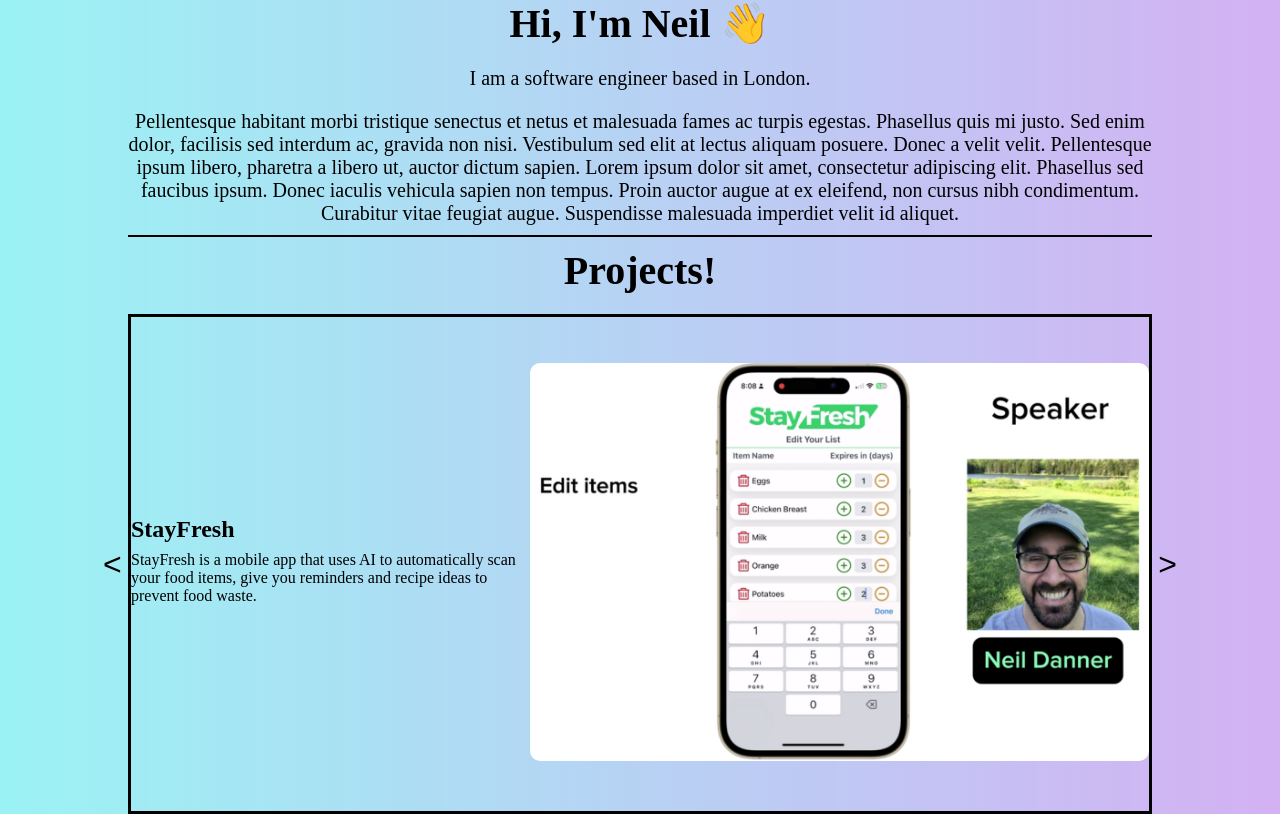
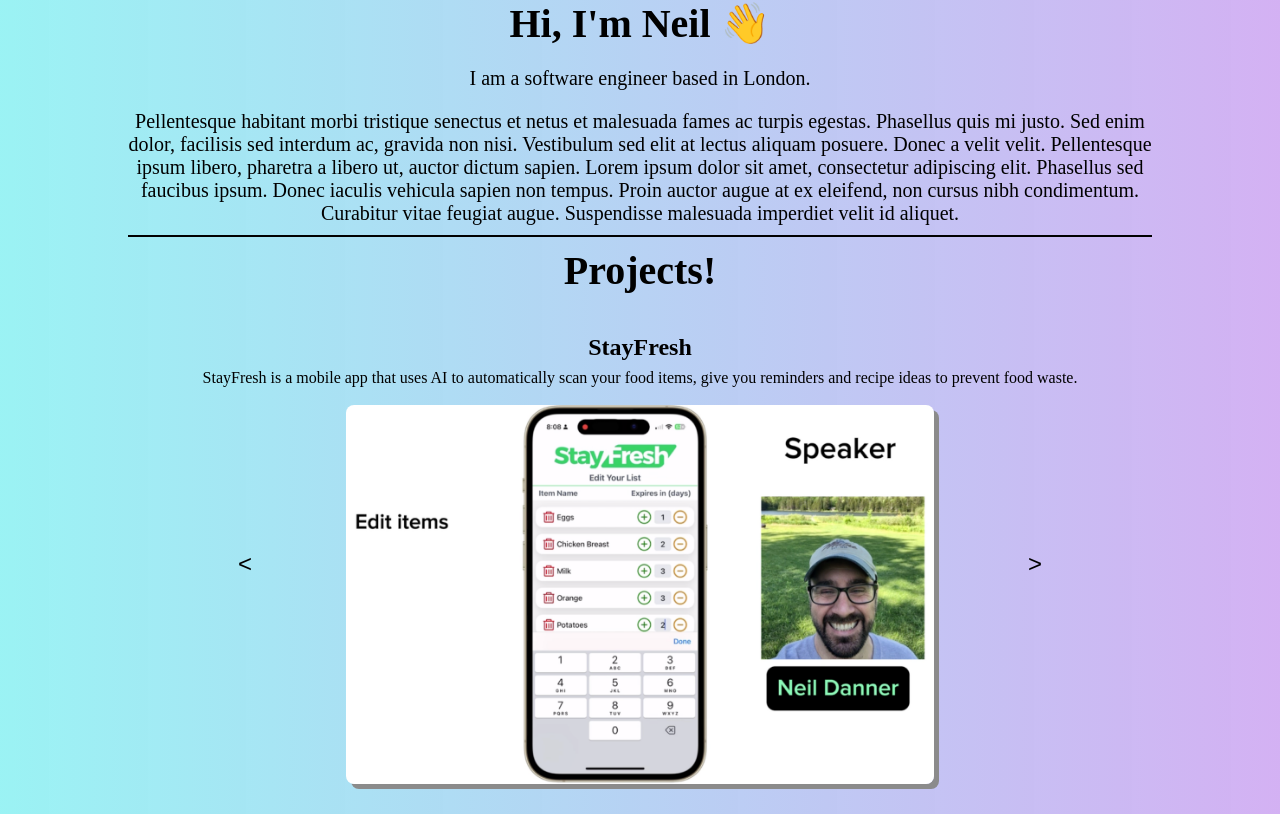
Before and after one commit to ndanner22/Personal-Site, a React (Vite) app: page / in a window 1280 px wide. Shown: the part 298-1112 px from the top of the page. Built offline with nearby package versions, Linux system fonts and the light colour scheme.

Commit message:
Fix styling issues from project carousel on homepage. Removed display:flex from home-project-image-container to fix image render

```diff
--- a/src/App.css
+++ b/src/App.css
@@ -1,7 +1,7 @@
 .header {
   width: 100%;
   padding: 1rem 0; /* Example padding */
-  box-sizing: border-box; /* Include padding and border in the element's total width and height */
+  box-sizing: border-box;
 }
 
 .header-container {
@@ -169,8 +169,6 @@
   margin: 0 auto;
   display: flex;
   justify-content: center;
-  border: solid;
-  padding-bottom: 10px;
   align-items: center;
 }
 
@@ -179,23 +177,20 @@
   transition: transform 0.5s ease-in-out;
   width: 100%;
   height: 100%;
-  border: solid;
+}
+
+.home-project-headline {
+  text-align: center;
 }
 
 .home-carousel-item {
   flex: 0 0 100%;
   display: flex;
   flex-direction: column;
+  justify-content: flex-start;
+  align-items: center;
   padding: 20px;
   height: 100%;
-  border: solid;
-}
-
-.home-carousel-item.active {
-  flex: 0 0 100%;
-  display: flex;
-  flex-direction: column;
-  border: solid;
 }
 
 .project-carousel-title,
@@ -203,23 +198,22 @@
   margin-bottom: 8px;
 }
 
-/* .home-carousel-image-container {
+.home-carousel-image-container {
   width: 100%;
   height: 100%;
-  display: flex;
-  align-items: center;
+  text-align: center;
   justify-content: center;
   overflow: hidden;
-  padding: 5px;
-  position: relative;
-} */
+  padding: 10px;
+}
 
 .home-carousel-image {
+  max-height: 100%;
   max-width: 100%;
-  max-height: 100%;
   cursor: pointer;
   object-fit: contain;
   border-radius: 8px;
+  box-shadow: 5px 5px rgb(139, 139, 139);
 }
 
 .home-arrow {
@@ -236,11 +230,11 @@
 }
 
 .home-arrow.prev {
-  left: 70px;
+  left: 100px;
 }
 
 .home-arrow.next {
-  right: 70px;
+  right: 100px;
 }
 
 .carousel-container {
--- a/src/Components/ProjectCarousel.tsx
+++ b/src/Components/ProjectCarousel.tsx
@@ -18,34 +18,34 @@
   const currentProject = projects[currentIndex];
 
   return (
-    <div className="carousel-container">
-      <div className="carousel-inner">
+    <div className="home-carousel-container">
+      <div className="home-carousel-inner">
         <div
           key={currentProject.project_id}
-          className={`carousel-item active`}
+          className={`home-carousel-item active`}
           style={{ transform: `translateX(0)` }}
         >
-          <div>
+          <div className="home-project-headline">
             <h2 className="project-carousel-title">{currentProject.title}</h2>
             <p className="project-carousel-description">
               {currentProject.description}
             </p>
           </div>
-          {/* <div className="carousel-image-container"> */}
+          <div className="home-carousel-image-container">
             <Link to={`/projects/${currentProject.project_id}`}>
               <img
                 src={currentProject.image}
                 alt={currentProject.title}
-              className="carousel-image"
+                className="home-carousel-image"
               />
             </Link>
-          {/* </div> */}
           </div>
         </div>
-      <button className="arrow prev" onClick={goToPrevSlide}>
+      </div>
+      <button className="home-arrow prev" onClick={goToPrevSlide}>
         &lt;
       </button>
-      <button className="arrow next" onClick={goToNextSlide}>
+      <button className="home-arrow next" onClick={goToNextSlide}>
         &gt;
       </button>
     </div>
--- a/src/data/projectData.ts
+++ b/src/data/projectData.ts
@@ -18,16 +18,16 @@
     title: "StayFresh",
     description:
       "StayFresh is a mobile app that uses AI to automatically scan your food items, give you reminders and recipe ideas to prevent food waste.",
-    image: "../../public/images/stay-fresh.png",
+    image: "../../images/stay-fresh.png",
     extraimages: [
-      "../../public/images/stay-fresh-2.png",
-      "../../public/images/main-wireframes-stayfresh.png",
-      "../../public/images/wireframes-stayfresh-2.png",
-      "../../public/images/wireframes-stayfresh-3.png",
-      "../../public/images/stayfresh-component-tree.png",
-      "../../public/images/stayfresh-user-stories.png",
-      "../../public/images/stayfresh-task-breakdown.png",
-      "../../public/images/stayfresh-trello.png",
+      "../../images/stay-fresh-2.png",
+      "../../images/main-wireframes-stayfresh.png",
+      "../../images/wireframes-stayfresh-2.png",
+      "../../images/wireframes-stayfresh-3.png",
+      "../../images/stayfresh-component-tree.png",
+      "../../images/stayfresh-user-stories.png",
+      "../../images/stayfresh-task-breakdown.png",
+      "../../images/stayfresh-trello.png",
     ],
     alt: "picture of cell phone app containing a grocery list",
     github: "https://github.com/ndanner22/Stay-Fresh-FE",
@@ -59,12 +59,12 @@
     title: "NC-News Frontend",
     description:
       "The frontend for a news website built using React and JavaScript, hosted on render.com.",
-    image: "../../public/images/nc-news-fe-image.png",
+    image: "../../images/nc-news-fe-image.png",
     extraimages: [
-      "../../public/images/ncnews-wireframe.png",
-      "../../public/images/nc-news-fe-1.png",
-      "../../public/images/nc-news-fe-2.png",
-      "../../public/images/nc-news-fe-3.png",
+      "../../images/ncnews-wireframe.png",
+      "../../images/nc-news-fe-1.png",
+      "../../images/nc-news-fe-2.png",
+      "../../images/nc-news-fe-3.png",
     ],
     alt: "picture of homepage of a news website",
     github: "https://github.com/ndanner22/nc-news",
@@ -81,11 +81,11 @@
     title: "NC-News Backend",
     description:
       "The backend for a news website developed by creating a REST API using JavaScript and PostgreSQL, hosted on elephantsql.com.",
-    image: "../../public/images/nc-news-be-1.png",
+    image: "../../images/nc-news-be-1.png",
     livelink: "https://new-engine.onrender.com/api",
     extraimages: [
-      "../../public/images/nc-news-be-2.png",
-      "../../public/images/nc-news-be-3.png",
+      "../../images/nc-news-be-2.png",
+      "../../images/nc-news-be-3.png",
     ],
     alt: "picture of JavaScript code",
     github: "https://github.com/ndanner22/news-engine",
```
Also changed, not shown: public/images/place-holder.jpeg (deleted). Lines whose indentation alone changed are shown as unchanged.
